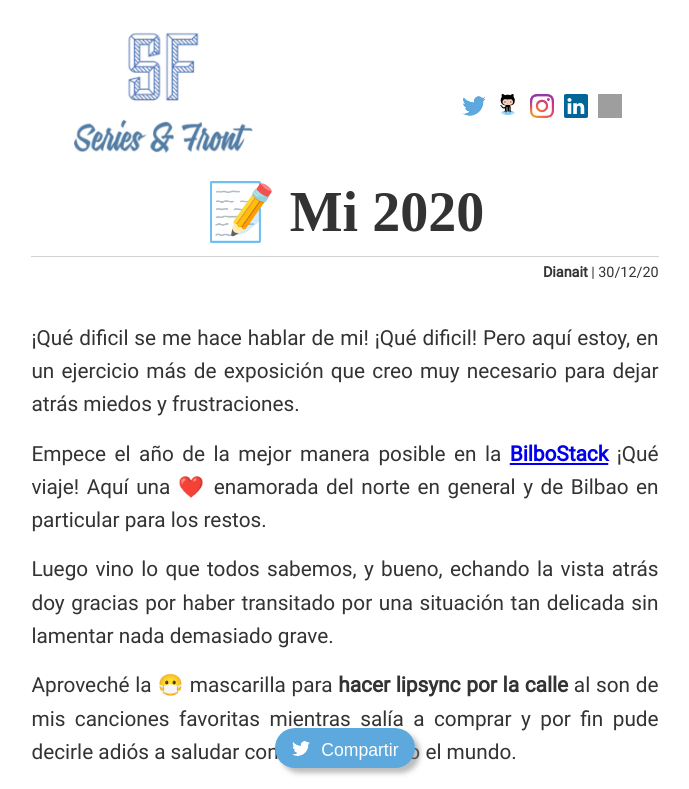
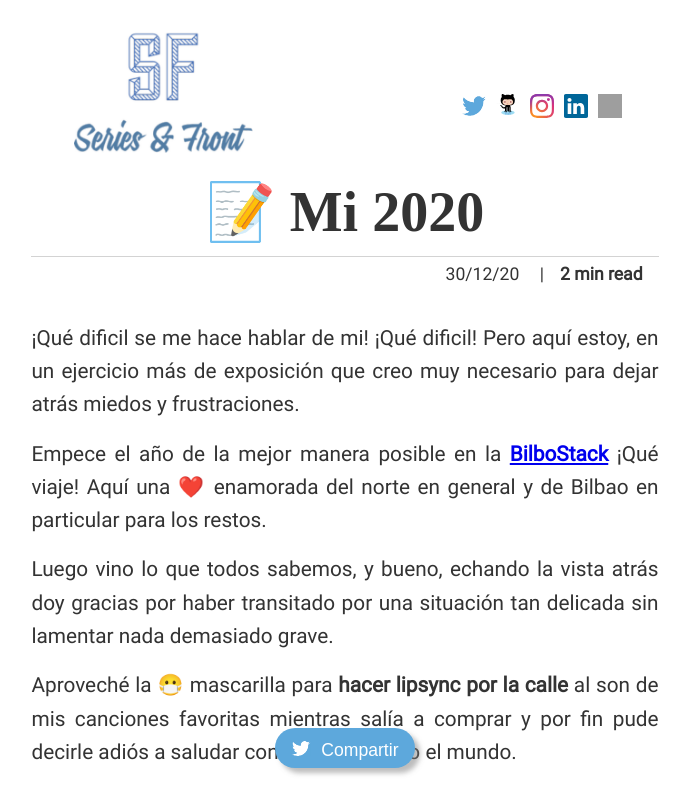
Before and after one commit to DianaIT/blog, a Next.js app: page /mi-2020 in a window 1280 px wide. Shown: the top 789 px of the page, without its empty margins (295-984 px from the left). Built offline with nearby package versions, Linux system fonts and the light colour scheme; grey boxes are pictures that could not be loaded; a web font is replaced by a local one.

Commit message:
reading time added

```diff
--- a/_layout/post.js
+++ b/_layout/post.js
@@ -5,15 +5,19 @@ import useTweet from "hooks/useTweet"
 
 export default function PostLayout(props) {
   const tweet = useTweet({ title: props.title, slug: props.slug })
+  const readingtime = getReadingTime(props.content)
 
   return (
     <DefaultLayout>
       <article>
         <h1>{props.title}</h1>
         <section
-          style={{ marginTop: "-25px", float: "right", fontSize: ".9rem" }}
+          style={{ marginTop: "-25px", float: "right", fontSize: "1.1rem" }}
         >
-          <strong>Dianait</strong> | <span>{props.date}</span>
+          <span>{props.date}</span> |
+          <span>
+            <strong>{readingtime} min read </strong>
+          </span>
         </section>
 
         <div dangerouslySetInnerHTML={{ __html: props.content }} />
@@ -23,3 +27,14 @@ export default function PostLayout(props) {
     </DefaultLayout>
   )
 }
+
+// Source: http://abarcarodriguez.com/365/show?e=26
+function getReadingTime(elem) {
+  var words, time, minutes //, seconds
+  words = elem.split(" ").length
+  time = (60 * words) / 250
+  minutes = ~~(time / 60)
+  // seconds = Math.ceil(time - minutes * 60)
+  // return minutes + ":" + seconds
+  return minutes + 1
+}
--- a/_layout/styles.js
+++ b/_layout/styles.js
@@ -194,6 +194,9 @@ export const post = css`
     font-family: Verdana;
     font-size: 1.2rem;
   }
+  span {
+    margin: 1rem;
+  }
 
   @media (min-width: 1100px) {
     h1 {
```
